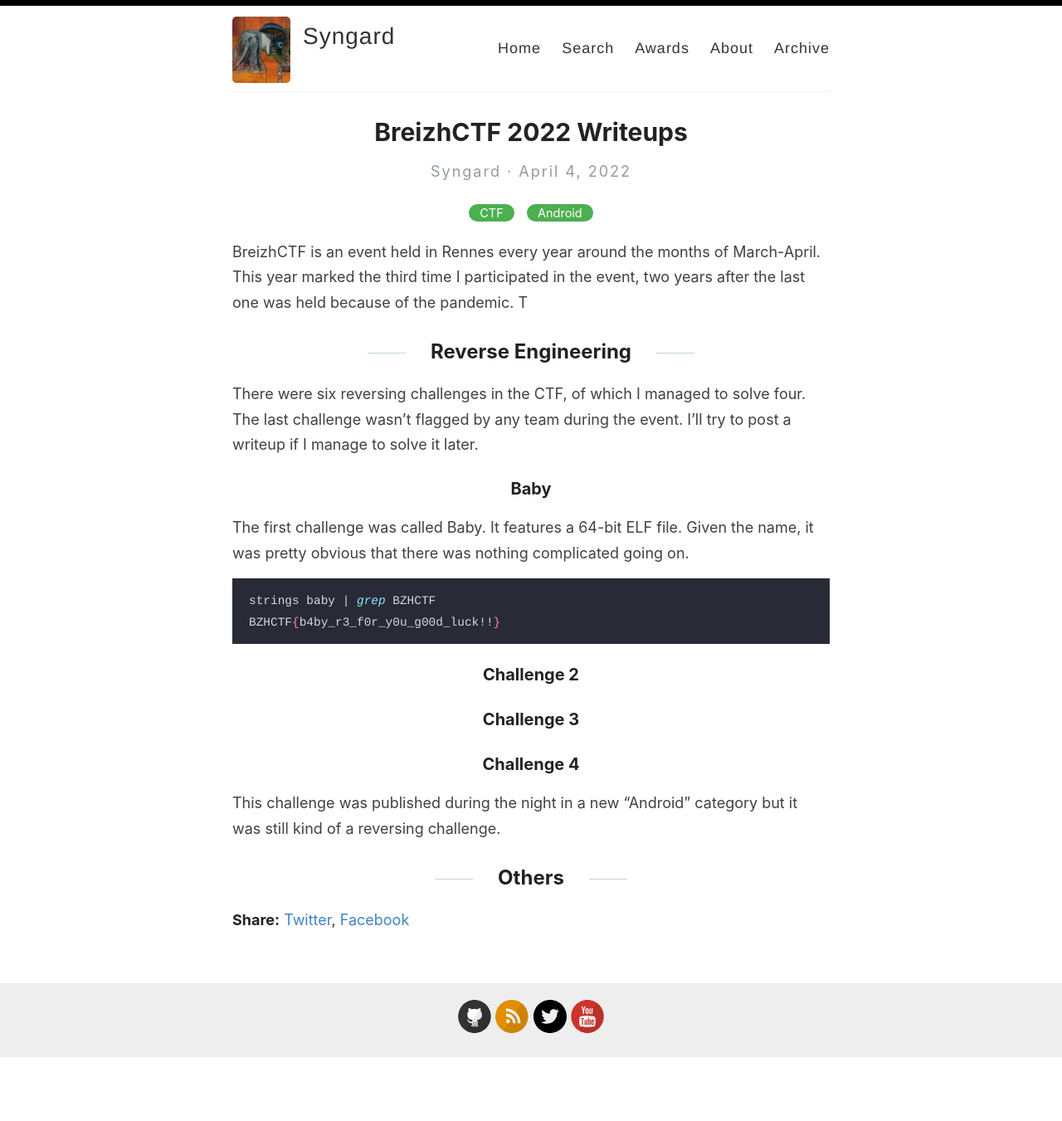
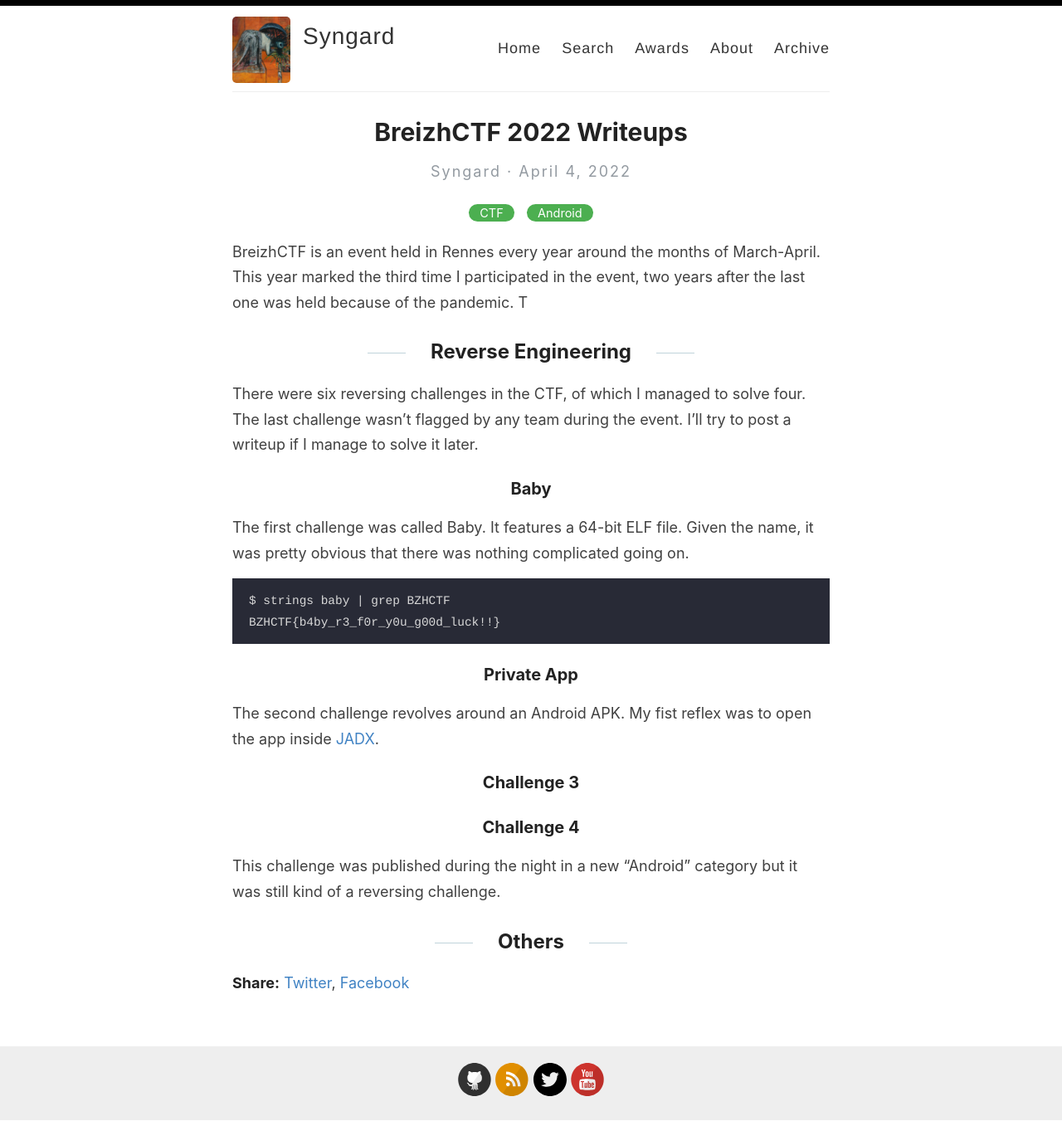
Before and after one commit to Syngard/syngard.github.io, a Jekyll site: the page built from _posts/2022-04-04-BreizhCTF-2022-writeups.md, in a window 1280 px wide. Shown: the whole page at 83% size. Built offline with Jekyll 4.4.1, drawn with Linux system fonts in a browser that asks for light colours; before the commit the page ends 1274 px from its top, so only the background shows below that.

Commit message:
Update 2022-04-04-BreizhCTF-2022-writeups.md

````diff
--- a/_posts/2022-04-04-BreizhCTF-2022-writeups.md
+++ b/_posts/2022-04-04-BreizhCTF-2022-writeups.md
@@ -13,12 +13,14 @@ There were six reversing challenges in the CTF, of which I managed to solve four
 ### Baby
 
 The first challenge was called Baby. It features a 64-bit ELF file. Given the name, it was pretty obvious that there was nothing complicated going on.
-```bash
-strings baby | grep BZHCTF
+```
+$ strings baby | grep BZHCTF
 BZHCTF{b4by_r3_f0r_y0u_g00d_luck!!}
 ```
 
-### Challenge 2
+### Private App
+
+The second challenge revolves around an Android APK. My fist reflex was to open the app inside [JADX](https://github.com/skylot/jadx).
 
 ### Challenge 3
 
````
